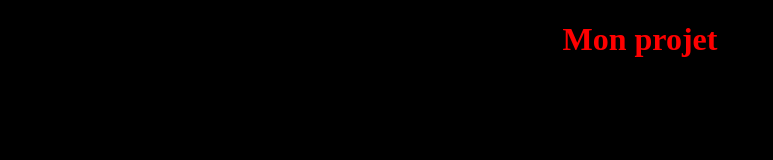
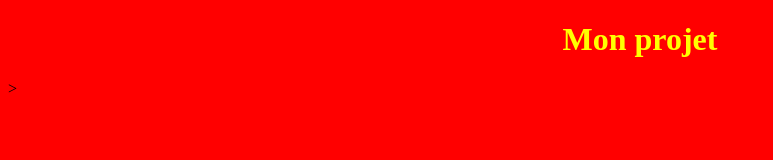
Before and after one commit to Eleabe/Projet-git, a plain HTML site: page index.html in a window 1280 px wide. Shown: the whole page, without its empty margins (0-773 px from the left). Drawn offline with Linux system fonts and the light colour scheme.

Commit message:
version test

```diff
--- a/css/style.css
+++ b/css/style.css
@@ -1,8 +1,8 @@
 body{
-    background-color: black;
+    background-color: red;
 }
 
 h1{
     text-align: center;
-    color: red;
+    color: yellow;
 }
```
